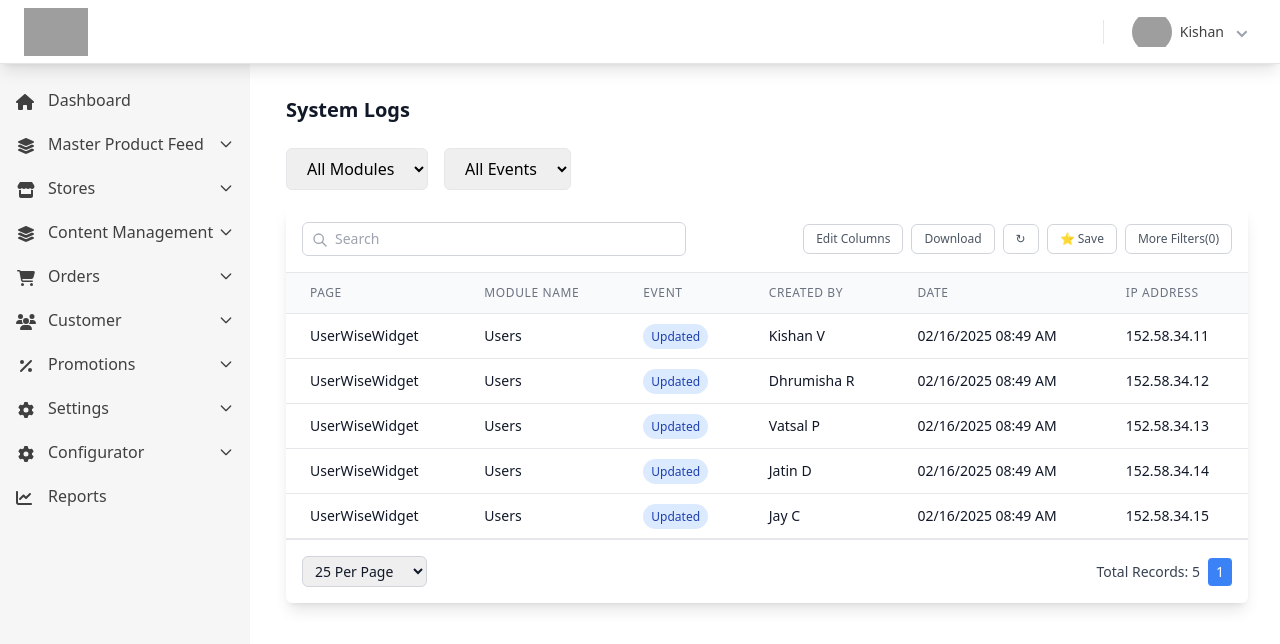
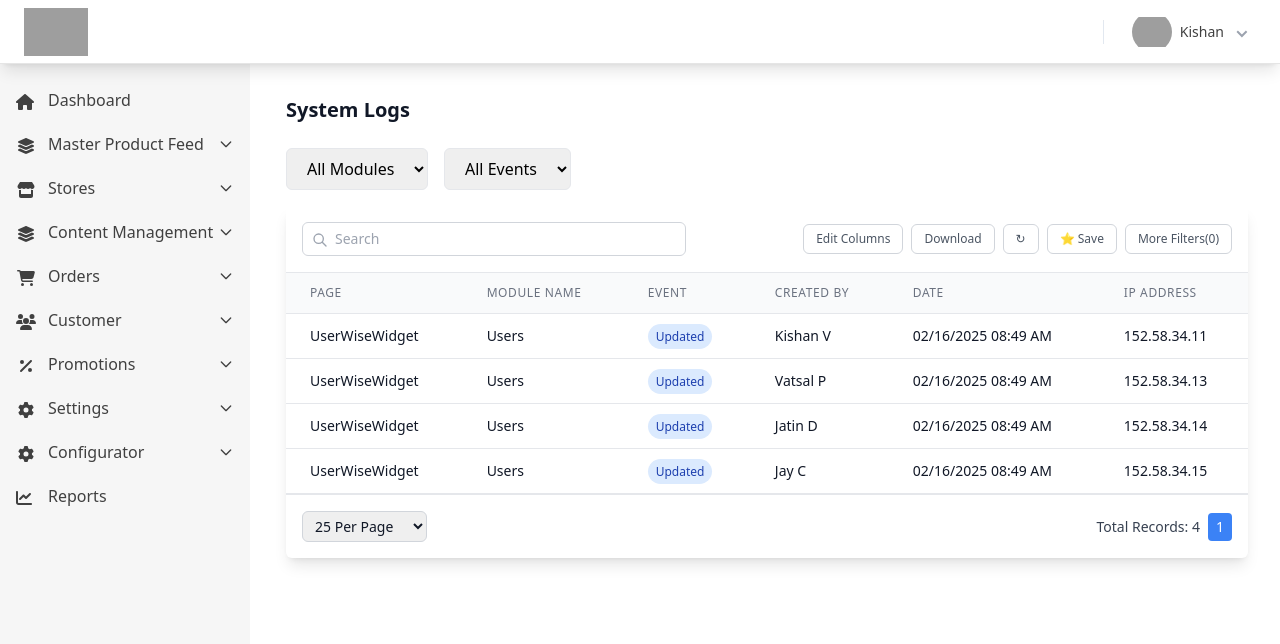
Before and after one commit to Kishan-Vadaliya/LanoRevAmp, a Next.js app in the folder frontend/: page /admin/settings/system-log in a window 1280 px wide. Shown: the top 644 px of the page. Built offline with nearby package versions, Linux system fonts and the light colour scheme; grey boxes are pictures that could not be loaded.

Commit message:
refactor: simplify table columns and add reusable column helpers in Roles and Users pages

```diff
--- a/frontend/src/admin-pages/settingRole/page.tsx
+++ b/frontend/src/admin-pages/settingRole/page.tsx
@@ -4,6 +4,7 @@ import { createColumnHelper } from "@tanstack/react-table";
 import CustomTable from "../../components/CustomTable/CustomTable";
 import PageLayout from "../../components/common/PageLayout";
 import TableFilters from "../../components/common/TableFilters";
+import { createActionColumn, createStatusColumn } from "../../components/common/TableColumnHelpers";
 
 interface Role {
   name: string;
@@ -55,13 +56,12 @@ export default function Roles() {
 
   const columns = [
     columnHelper.accessor("name", {
+      id: 'name',
       header: "NAME",
       cell: (info) => (
         <div>
           <div className="font-medium">{info.getValue()}</div>
-          <div className="text-sm text-gray-500">
-            {info.row.original.description}
-          </div>
+          <div className="text-sm text-gray-500">{info.row.original.description}</div>
         </div>
       ),
     }),
@@ -77,27 +77,8 @@ export default function Roles() {
     columnHelper.accessor("updatedBy", {
       header: "UPDATED BY",
     }),
-    columnHelper.accessor("status", {
-      header: "STATUS",
-      cell: (info) => (
-        <span
-          className={`px-2 py-1 rounded-full text-xs ${
-            info.getValue() === "Active"
-              ? "bg-green-100 text-green-800"
-              : "bg-red-100 text-red-800"
-          }`}
-        >
-          {info.getValue()}
-        </span>
-      ),
-    }),
-    columnHelper.accessor("name", {
-      header: "",
-      id: "actions",
-      cell: () => (
-        <button className="text-gray-400 hover:text-gray-600">⋮</button>
-      ),
-    }),
+    createStatusColumn<Role>(),
+    createActionColumn<Role>(),
   ];
 
   return (
--- a/frontend/src/admin-pages/settingSystemLogs/page.tsx
+++ b/frontend/src/admin-pages/settingSystemLogs/page.tsx
@@ -25,14 +25,6 @@ export default function SystemLogs() {
       createdBy: "Kishan V",
       date: "02/16/2025 08:49 AM",
       ipAddress: "152.58.34.11",
-    },
-    {
-      page: "UserWiseWidget",
-      moduleName: "Users",
-      event: "Updated",
-      createdBy: "Dhrumisha R",
-      date: "02/16/2025 08:49 AM",
-      ipAddress: "152.58.34.12",
     },
     {
       page: "UserWiseWidget",
--- a/frontend/src/admin-pages/settingUser/page.tsx
+++ b/frontend/src/admin-pages/settingUser/page.tsx
@@ -44,7 +44,6 @@ export default function Users() {
       status: "Active",
     },
 
-    // Add more sample data as needed
   ]);
 
   const [searchQuery, setSearchQuery] = useState("");
@@ -69,7 +68,7 @@ export default function Users() {
       cell: (info) => (
         <div className="flex items-center">
           <img
-            src="/no-image.png"
+            src="https://randomuser.me/api/portraits"
             alt={info.getValue()}
             className="w-8 h-8 rounded-full mr-2"
           />
--- a/frontend/src/components/CustomTable/CustomTable.tsx
+++ b/frontend/src/components/CustomTable/CustomTable.tsx
@@ -8,10 +8,11 @@ import {
   useReactTable,
   ColumnDef,
   SortingState,
+
 } from "@tanstack/react-table";
 
 interface CustomTableProps<T extends object> {
-  columns: ColumnDef<T, any>[];
+  columns: ColumnDef<T>[];
   data: T[];
 }
 
--- /dev/null
+++ b/frontend/src/components/common/TableColumnHelpers.tsx
@@ -0,0 +1,51 @@
+import React from 'react';
+import { createColumnHelper, CellContext } from "@tanstack/react-table";
+
+interface WithStatus {
+  status: string;
+}
+
+interface WithName {
+  name: string;
+}
+
+export const createActionColumn = <T extends WithName>() => {
+  const columnHelper = createColumnHelper<T>();
+
+  return columnHelper.display({
+    id: 'actions',
+    header: () => "",
+    cell: () => (
+      <button
+        type="button"
+        className="text-gray-400 hover:text-gray-600"
+        aria-label="Actions"
+      >
+        ⋮
+      </button>
+    ),
+  });
+};
+
+export const createStatusColumn = <T extends WithStatus>() => {
+  const columnHelper = createColumnHelper<T>();
+
+  return columnHelper.accessor('status', {
+    id: 'status',
+    header: () => "STATUS",
+    cell: (info: CellContext<T, string>) => {
+      const value = info.getValue();
+      return (
+        <span
+          className={`px-2 py-1 rounded-full text-xs ${
+            value === 'Active'
+              ? 'bg-green-100 text-green-800'
+              : 'bg-red-100 text-red-800'
+          }`}
+        >
+          {value}
+        </span>
+      );
+    },
+  });
+};
```
